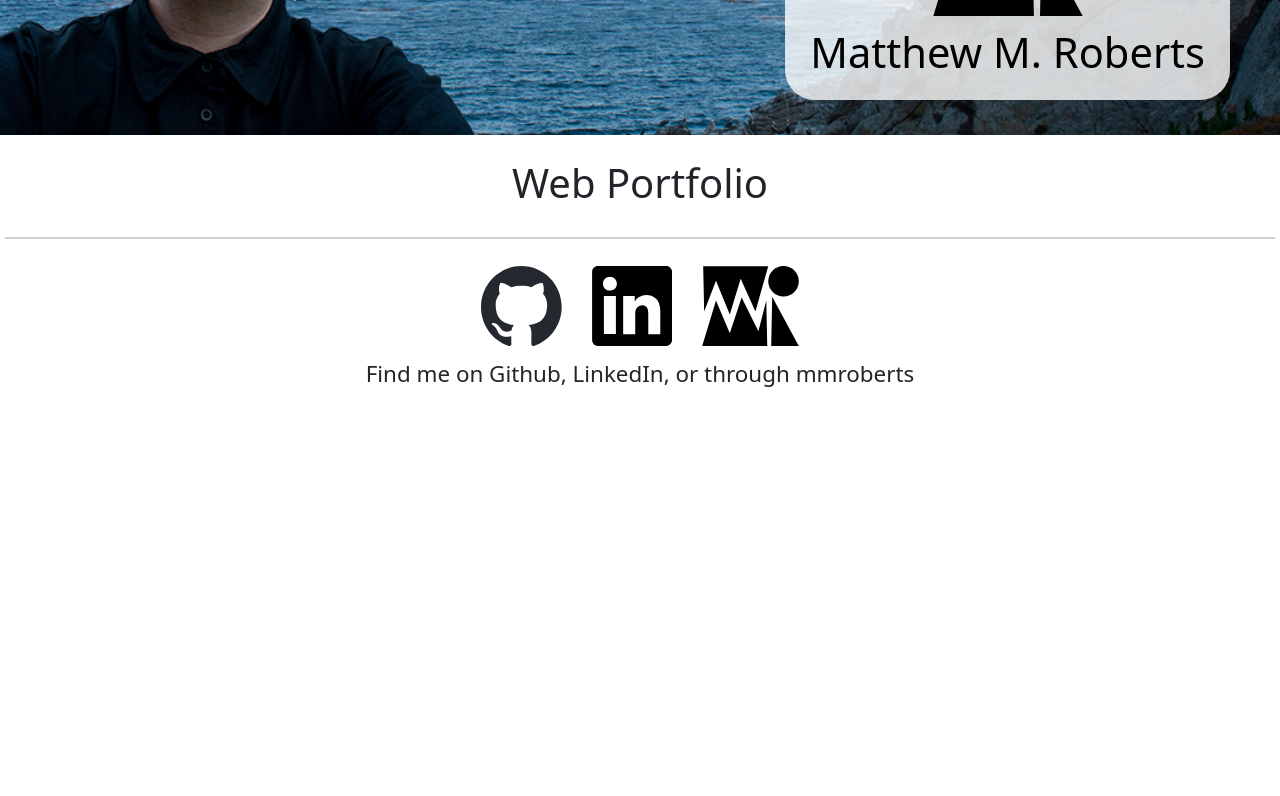
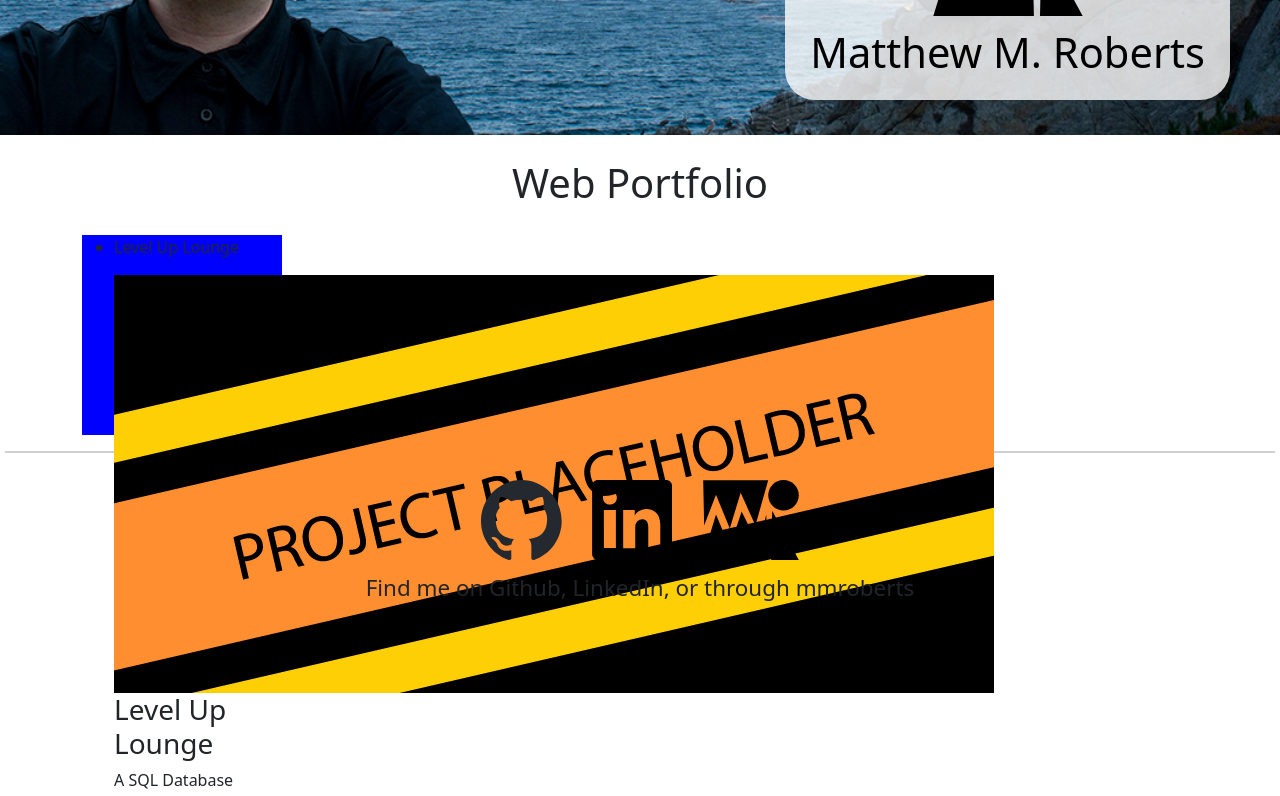
Before and after one commit to Mattmrob/r-portfolio, a React (Vite) app: page /Portfolio in a window 1280 px wide. Shown: the part 300-1096 px from the top of the page. Before the commit the page ends 800 px from the top, so only its background shows below. Built offline with nearby package versions, Linux system fonts and the light colour scheme.

Commit message:
Components now render, just need stylization and function

```diff
--- a/src/components/Project.jsx
+++ b/src/components/Project.jsx
@@ -1,31 +1,33 @@
 function Project(props) {
     return (
-
       <ul className="p-container">
-        {props.portfolio.map((item) => {
-          <li classname="p-item" key={item.id}>
+        {props.project.map((project) => {
+            return(
+          <li classname="p-project" key={project.id}>
+            <p>{project.title}</p>
 
             <img
-            alt={item.title}
+            alt={project.title}
             className="p-img"
-            src={item.url}
+            src={project.url}
             />
 
             <div className="p-t-container">
 
                 <h3 className="p-title">
-                    {item.title}
+                    {project.title}
                 </h3>
 
                 <p className="p-text">
-                    {item.text}
+                    {project.text}
                 </p>
 
-                <a target="_blank" className="p-link" href={item.github}>Github</a>
-                <a target="_blank" className="p-link" href={item.deployment}>Deployment</a>
+                <a target="_blank" className="p-link" href={project.github}>Github</a>
+                <a target="_blank" className="p-link" href={project.deployment}>Deployment</a>
 
             </div>
           </li>
+            );
         })}
       </ul>
 
--- a/src/index.css
+++ b/src/index.css
@@ -391,6 +391,18 @@ border-top: solid rgb(20, 20, 20, .2) 2px;
 
 /* ------------ ABOUT ME PAGE ENDS HERE --------------- */
 
+
+/* ------------ PORTFOLIO STARTS HERE --------------- */
+
+.p-container {
+    height: 200px;
+    width: 200px;
+    background-color: blue;
+}
+
+/* ------------ PORTFOLIO ENDS HERE --------------- */
+
+
 .dred {
     background-color: red;
 }
--- a/src/pages/Portfolio.jsx
+++ b/src/pages/Portfolio.jsx
@@ -1,12 +1,15 @@
 import Project from '../components/Project'
-
-
+import projects from '../utils/portfolioItems'
 
 
 export default function PortfolioPage() {
     return (
       <div className="container pt-4">
         <h1 className="title">Web Portfolio</h1>
+
+        <Project project={projects} />
+
       </div>
+
     );
   }
--- /dev/null
+++ b/src/utils/portfolioItems.jsx
@@ -0,0 +1,52 @@
+const projects = [
+    {
+        id: 1,
+        title: "Level Up Lounge",
+        text: "A SQL Database collaborative forum project",
+        url: "./src/assets/imgs/portfolio/pholder1.png",
+        github: "google.com",
+        deployment: "yahoo.com",
+    },
+    {
+        id: 2,
+        title: "Level Up Lounge",
+        text: "A SQL Database collaborative forum project",
+        url: "./src/assets/imgs/portfolio/pholder1.png",
+        github: "google.com",
+        deployment: "yahoo.com",
+    },
+    {
+        id: 3,
+        title: "Level Up Lounge",
+        text: "A SQL Database collaborative forum project",
+        url: "./src/assets/imgs/portfolio/pholder1.png",
+        github: "google.com",
+        deployment: "yahoo.com",
+    },
+    {
+        id: 4,
+        title: "Level Up Lounge",
+        text: "A SQL Database collaborative forum project",
+        url: "./src/assets/imgs/portfolio/pholder1.png",
+        github: "google.com",
+        deployment: "yahoo.com",
+    },
+    {
+        id: 5,
+        title: "Level Up Lounge",
+        text: "A SQL Database collaborative forum project",
+        url: "./src/assets/imgs/portfolio/pholder1.png",
+        github: "google.com",
+        deployment: "yahoo.com",
+    },
+    {
+        id: 6,
+        title: "Level Up Lounge",
+        text: "A SQL Database collaborative forum project",
+        url: "./src/assets/imgs/portfolio/pholder1.png",
+        github: "google.com",
+        deployment: "yahoo.com",
+    },
+  ];
+
+  export default projects;
```
